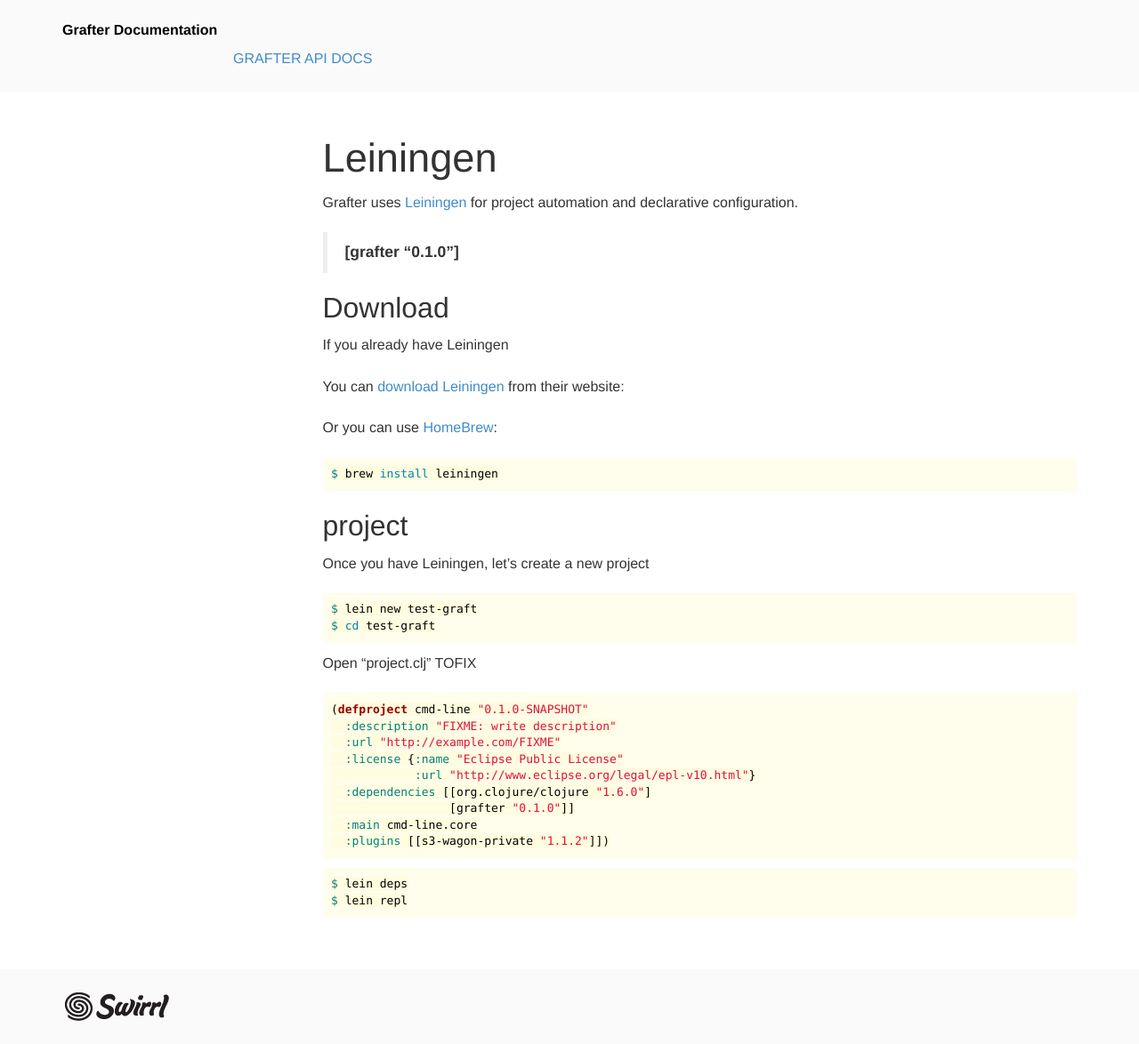
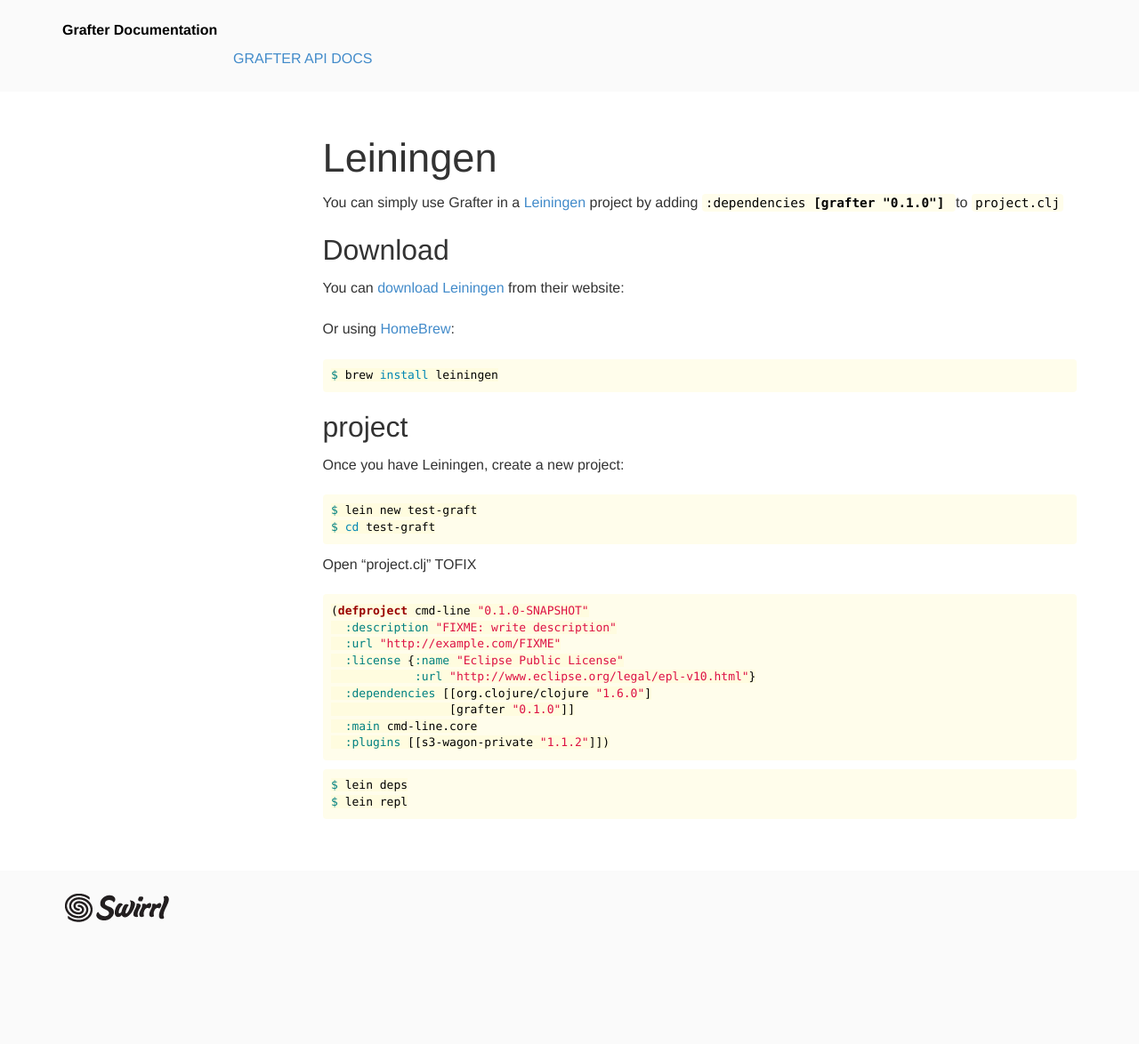
Before and after one commit to Swirrl/grafter-docs, a Jekyll site: the page built from _quick-start/810_Leiningen.md, in a window 1280 px wide. Shown: the whole page at 89% size. Built offline with Jekyll 4.4.1, drawn with Linux system fonts in a browser that asks for light colours; after the commit the page ends 1063 px from its top, so only the background shows below that.

Commit message:
cleaning 810 & 820

```diff
--- a/_quick-start/810_Leiningen.md
+++ b/_quick-start/810_Leiningen.md
@@ -5,26 +5,19 @@
 
 # Leiningen
 
-Grafter uses [Leiningen](http://leiningen.org) for project automation and declarative configuration.
-
-> **[grafter "0.1.0"]**
-
+You can simply use Grafter in a [Leiningen](http://leiningen.org) project by adding <code> :dependencies <strong> [grafter "0.1.0"] </strong></code> to <code> project.clj </code>
 
 ## Download
-
-If you already have Leiningen
-
 You can [download Leiningen](http://leiningen.org) from their website:
 
-Or you can use [HomeBrew](http://brew.sh):
-
+Or using [HomeBrew](http://brew.sh):
 {% highlight shell %}
 $ brew install leiningen
 {% endhighlight %}
 
 ## project
 
-Once you have Leiningen, let's create a new project
+Once you have Leiningen, create a new project:
 
 {% highlight shell %}
 $ lein new test-graft
```
Also changed, not shown: _quick-start/820_env.md (+2 -2 lines), _quick-start/830_first_steps.md (+1 -0 lines).
